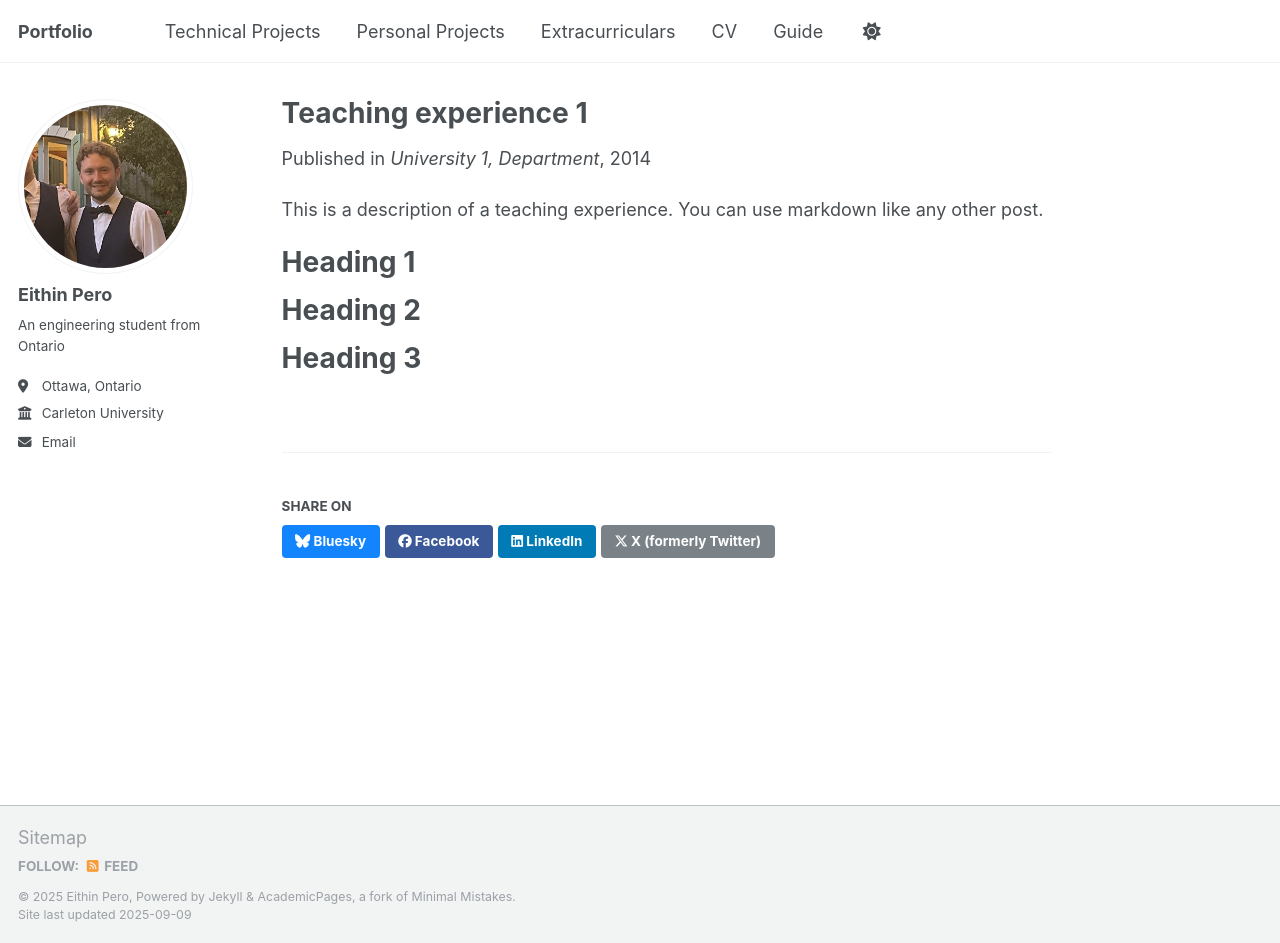
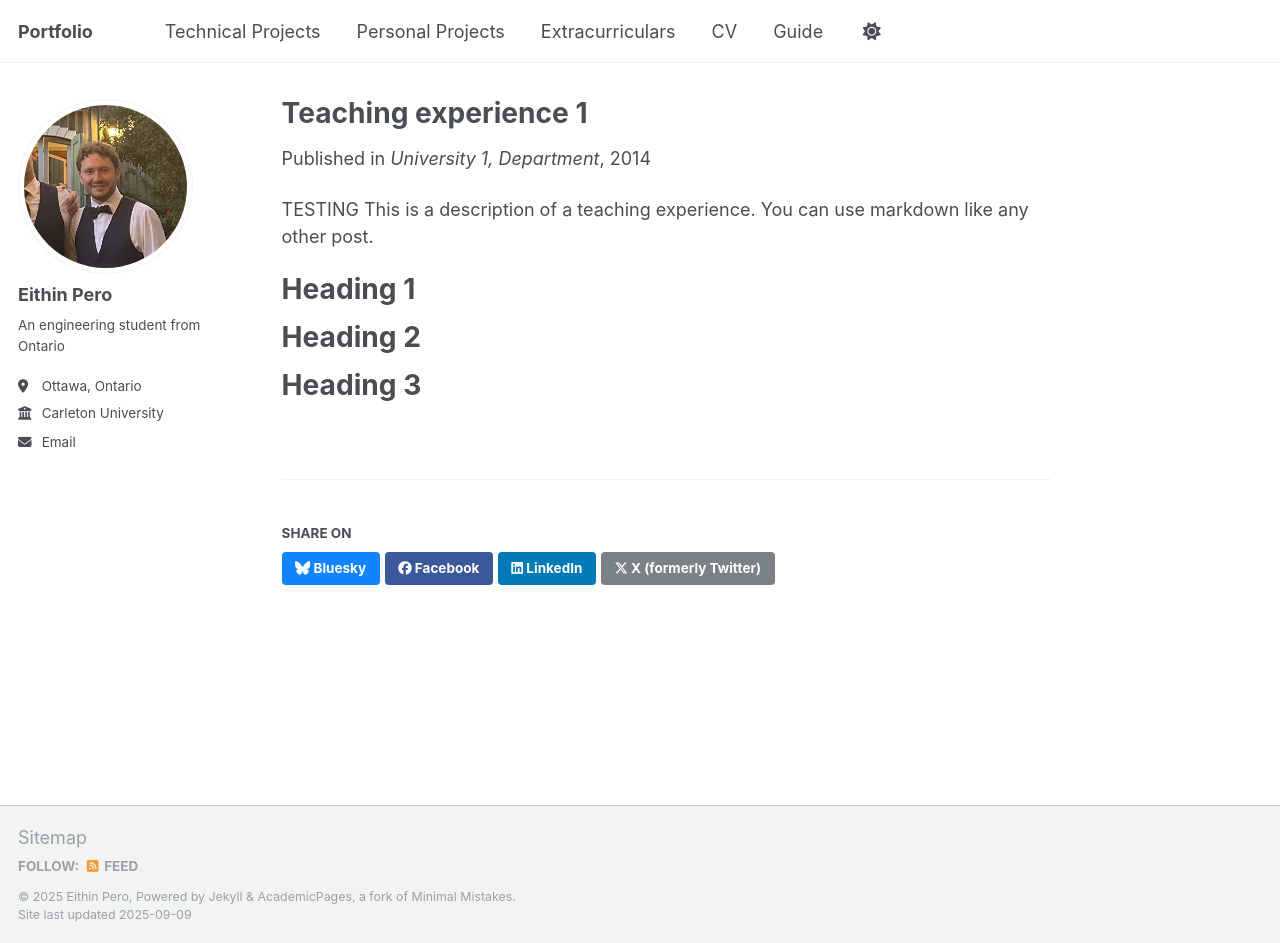
Before and after one commit to EithinP/Portfolio, a Jekyll site: the page built from _extracurriculars/2014-spring-teaching-1.md, in a window 1280 px wide and 943 px high. Built offline with Jekyll 4.4.1, drawn with Linux system fonts in a browser that asks for light colours; a script that is not in the unit is left out.

Commit message:
Update 2014-spring-teaching-1.md

```diff
--- a/_extracurriculars/2014-spring-teaching-1.md
+++ b/_extracurriculars/2014-spring-teaching-1.md
@@ -1,14 +1,14 @@
 ---
 title: "Teaching experience 1"
-collection: teaching
+collection: extracurriculars
 type: "Undergraduate course"
-permalink: /teaching/2014-spring-teaching-1
+permalink: /extracurriculars/2014-spring-teaching-1
 venue: "University 1, Department"
 date: 2014-01-01
 location: "City, Country"
 ---
 
-This is a description of a teaching experience. You can use markdown like any other post.
+TESTING This is a description of a teaching experience. You can use markdown like any other post.
 
 Heading 1
 ======
```
